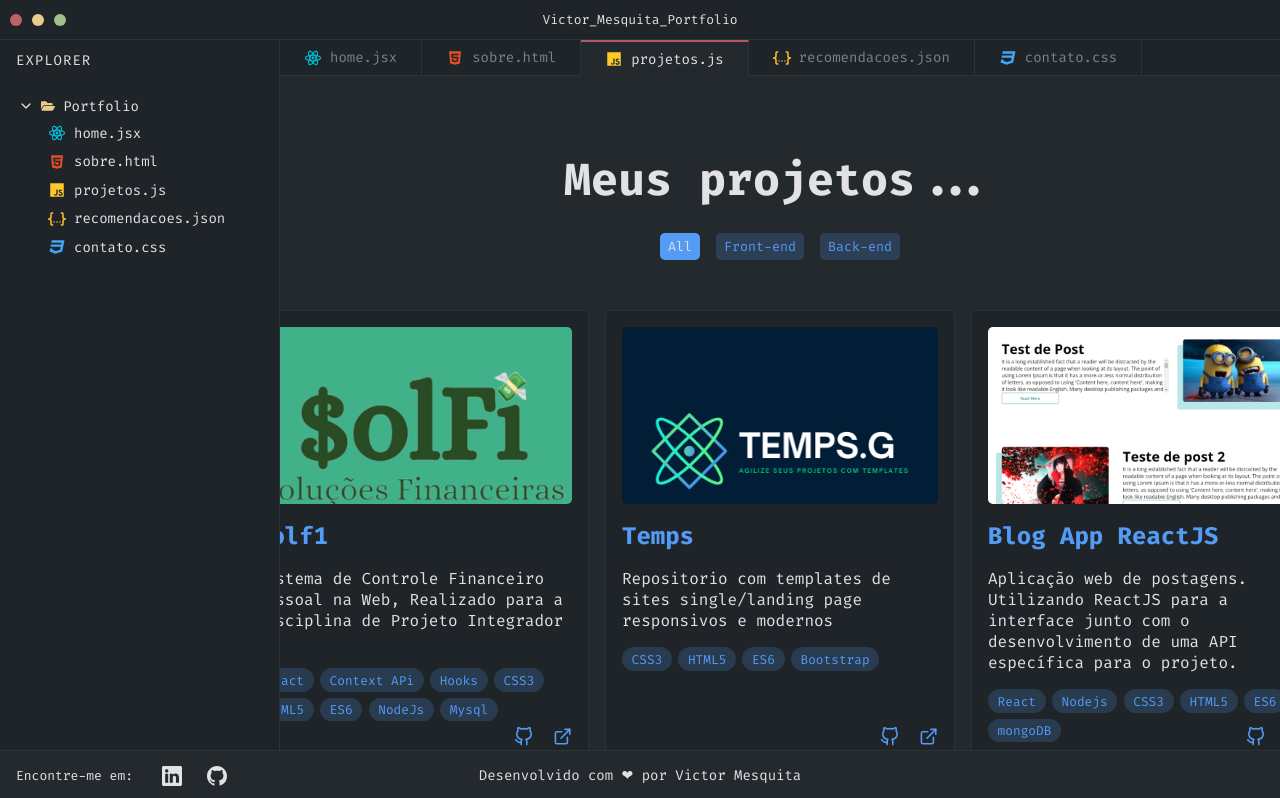
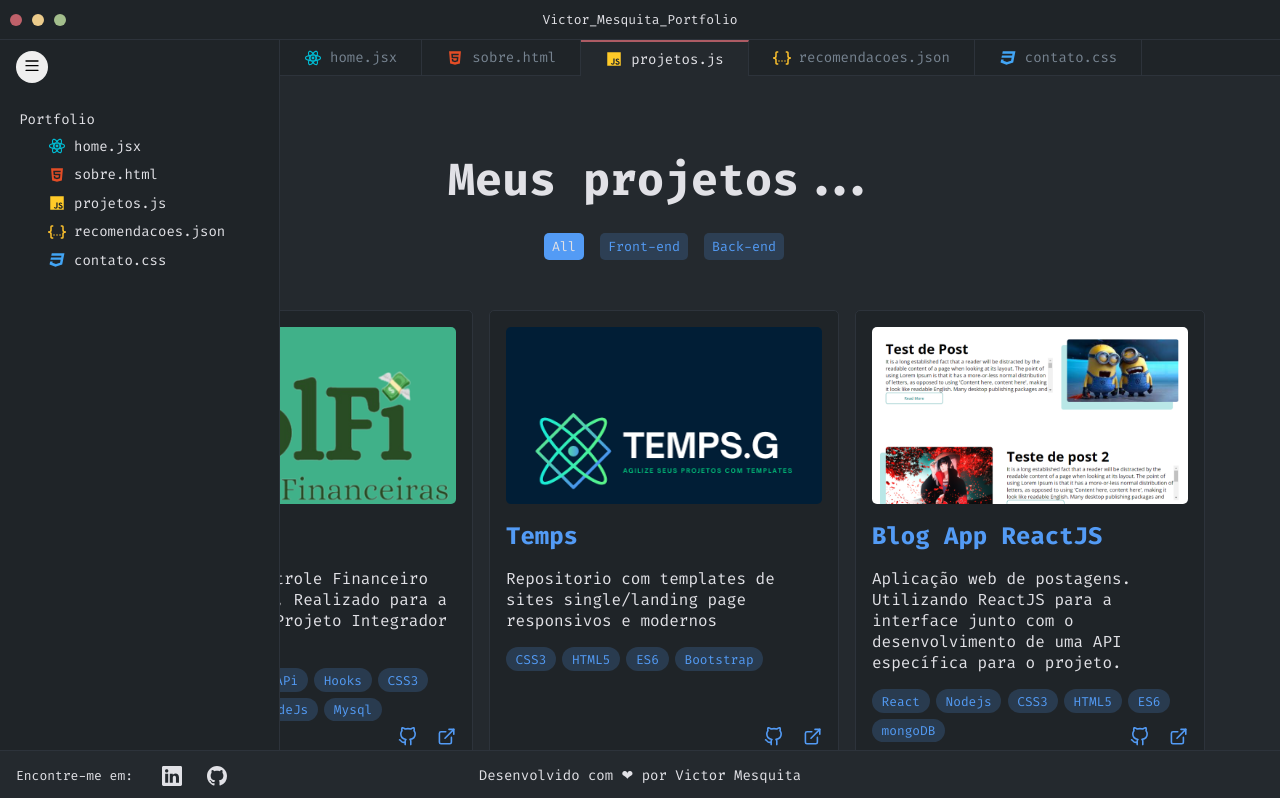
Before and after one commit to victor-joness/Portifolio, a React (Create React App) app: page /projects in a window 1280 px wide. Shown: the top 798 px of the page. Built offline with nearby package versions, Linux system fonts and the light colour scheme; a web font is replaced by a local one.

Commit message:
ajustes na navbar

```diff
--- a/src/App.css
+++ b/src/App.css
@@ -17,8 +17,8 @@
 
 .main-container {
   background-color: var(--gray-400);
-  width: calc(100vw - 17.5rem);
-  margin-left: 17.5rem;
+  width: calc(100vw - 3rem);
+  margin-left: 3rem;
   overflow-x: hidden;
   overflow-y: hidden;
 }
--- a/src/components/SideBar.js
+++ b/src/components/SideBar.js
@@ -1,54 +1,68 @@
 import React, { useState, useContext } from "react";
-import '../styles/SideBar.css';
-import react_icon from '../images/react_icon.svg'
-import js_icon from '../images/js_icon.svg'
-import html_icon from '../images/html_icon.svg'
-import css_icon from '../images/css_icon.svg'
-import json_icon from '../images/json_icon.svg'
-import { IoIosArrowDown,IoIosArrowForward } from 'react-icons/io';
-import { FaFolder, FaFolderOpen } from 'react-icons/fa';
+import "../styles/SideBar.css";
+import react_icon from "../images/react_icon.svg";
+import js_icon from "../images/js_icon.svg";
+import html_icon from "../images/html_icon.svg";
+import css_icon from "../images/css_icon.svg";
+import json_icon from "../images/json_icon.svg";
+import Icon_hamburguer from "../images/burger-menu.svg";
+import { IoIosArrowDown, IoIosArrowForward } from "react-icons/io";
+import { FaFolder, FaFolderOpen } from "react-icons/fa";
 import { Link } from "react-router-dom";
 import myContext from "../context/AppContext";
 
 function SideBar() {
-  const {activeSideBar} = useContext(myContext)
-  const [open, setOpen] =useState(true);
+  const { activeSideBar } = useContext(myContext);
+  const [open, setOpen] = useState(true);
   return (
-    <aside className={`side-bar-container ${activeSideBar && 'active'}`}>
-      <div  className="explore-title">
-        <p>EXPLORER</p>
+    <aside className={`side-bar-container ${open && "active"}`}>
+      <div className="explore-title">
+        <button
+          type="button"
+          className={`explore-button ${open && "active"}`}
+          onClick={() => setOpen(!open)}
+        >
+          <svg
+            class="hamburger-icon"
+            xmlns="http://www.w3.org/2000/svg"
+            viewBox="0 0 24 24"
+          >
+            <path
+              fill="currentColor"
+              d="M21 18H3a1 1 0 010-2h18a1 1 0 010 2zm0-7H3a1 1 0 010-2h18a1 1 0 010 2zm0-7H3a1 1 0 010-2h18a1 1 0 010 2z"
+            />
+          </svg>
+        </button>
       </div>
-      <button type="button"
-        className="explore-portfolio"
-        onClick={() => setOpen(!open)}
-      >
-        {open ? <IoIosArrowDown /> : <IoIosArrowForward />}
-        {open ? <FaFolderOpen color="#EBCB8B"/> : <FaFolder color="#EBCB8B"/>}
-        <p>Portfolio</p>
-      </button>
-      {open && (
+
+      {open ? (
         <>
+          <div className="explore-portfolio">
+            <p>Portfolio</p>
+          </div>
           <Link to="/" className="explorer-file">
-            <img src={ react_icon } alt="icon" className="icon-side-bar"/>
+            <img src={react_icon} alt="icon" className="icon-side-bar" />
             <p>home.jsx</p>
           </Link>
           <Link to="/about" className="explorer-file">
-            <img src={ html_icon } alt="icon" className="icon-side-bar"/>
+            <img src={html_icon} alt="icon" className="icon-side-bar" />
             <p>sobre.html</p>
           </Link>
           <Link to="/projects" className="explorer-file">
-            <img src={ js_icon } alt="icon" className="icon-side-bar"/>
+            <img src={js_icon} alt="icon" className="icon-side-bar" />
             <p>projetos.js</p>
           </Link>
           <Link to="/recommendation" className="explorer-file">
-            <img src={ json_icon } alt="icon" className="icon-side-bar"/>
+            <img src={json_icon} alt="icon" className="icon-side-bar" />
             <p>recomendacoes.json</p>
           </Link>
           <Link to="/contact" className="explorer-file">
-            <img src={ css_icon } alt="icon" className="icon-side-bar"/>
+            <img src={css_icon} alt="icon" className="icon-side-bar" />
             <p>contato.css</p>
           </Link>
         </>
+      ) : (
+        <></>
       )}
     </aside>
   );
--- a/src/styles/SideBar.css
+++ b/src/styles/SideBar.css
@@ -1,4 +1,16 @@
-.side-bar-container {
+.side-bar-container.false {
+  height: 100%;
+  background-color: var(--gray-500);
+  width: 4rem;
+  color: var(--white-100);
+  border-right: 1px solid var(--gray-300);
+  position: fixed;
+  top: 40px;
+  overflow-x: hidden;
+  z-index: 2;
+}
+
+.side-bar-container.active{
   height: 100%;
   background-color: var(--gray-500);
   width: 17.5rem;
@@ -30,6 +42,36 @@
   background-color: var(--gray-500);
   color: var(--white-100);
   width: 100%;
+}
+
+.explore-button.false {
+  display: flex;
+  align-items: center;
+  font-size: 14px;
+  cursor: pointer;
+  transition: 0.3s;
+  gap: 0.5rem;
+  border: none;
+  outline: none;
+  width: 2rem;
+  height: 2rem;
+  border-radius: 50%;
+  padding: .5rem;
+}
+
+.explore-button.active {
+  display: flex;
+  align-items: center;
+  font-size: 14px;
+  cursor: pointer;
+  transition: 0.3s;
+  gap: 0.5rem;
+  border: none;
+  outline: none;
+  width: 2rem;
+  height: 2rem;
+  border-radius: 50%;
+  padding: .5rem;
 }
 
 .explore-portfolio:hover {
```
Also changed, not shown: src/images/burger-menu.svg (added).
